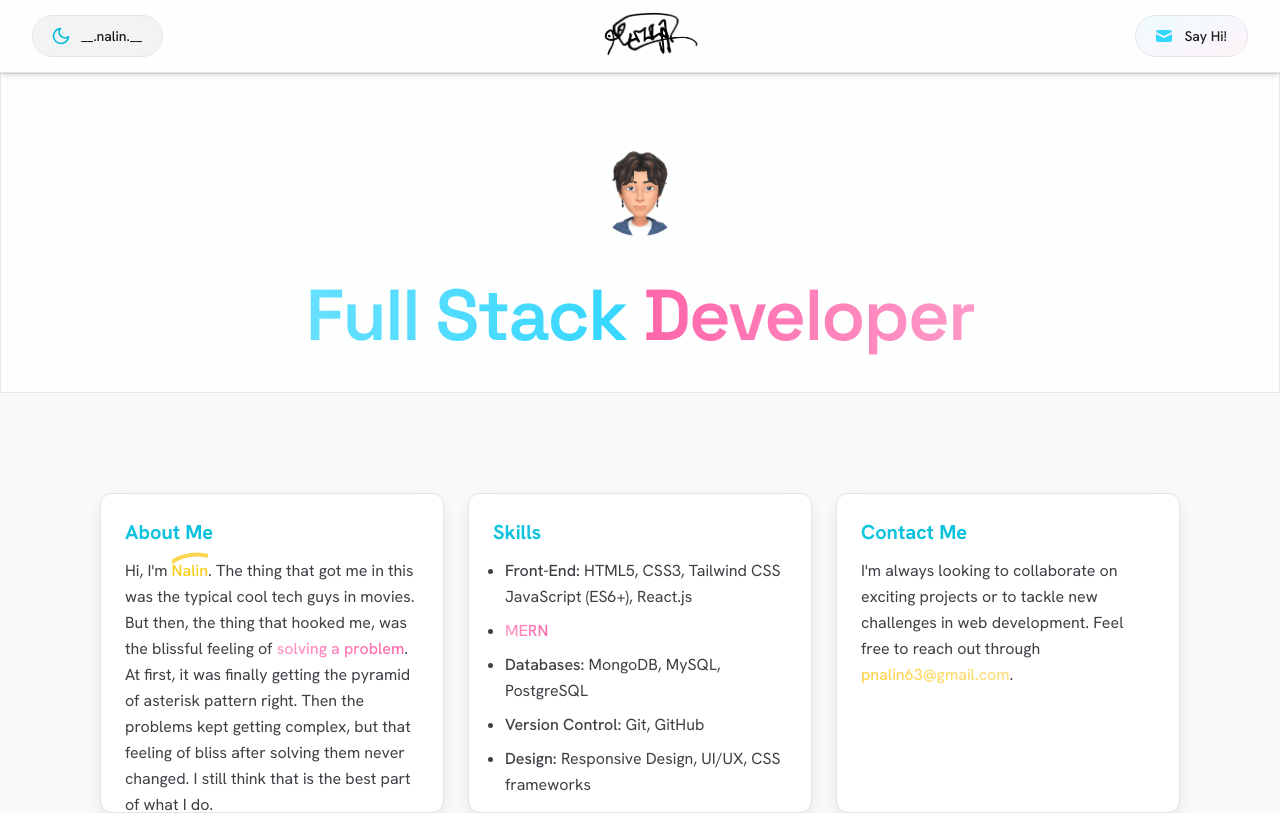
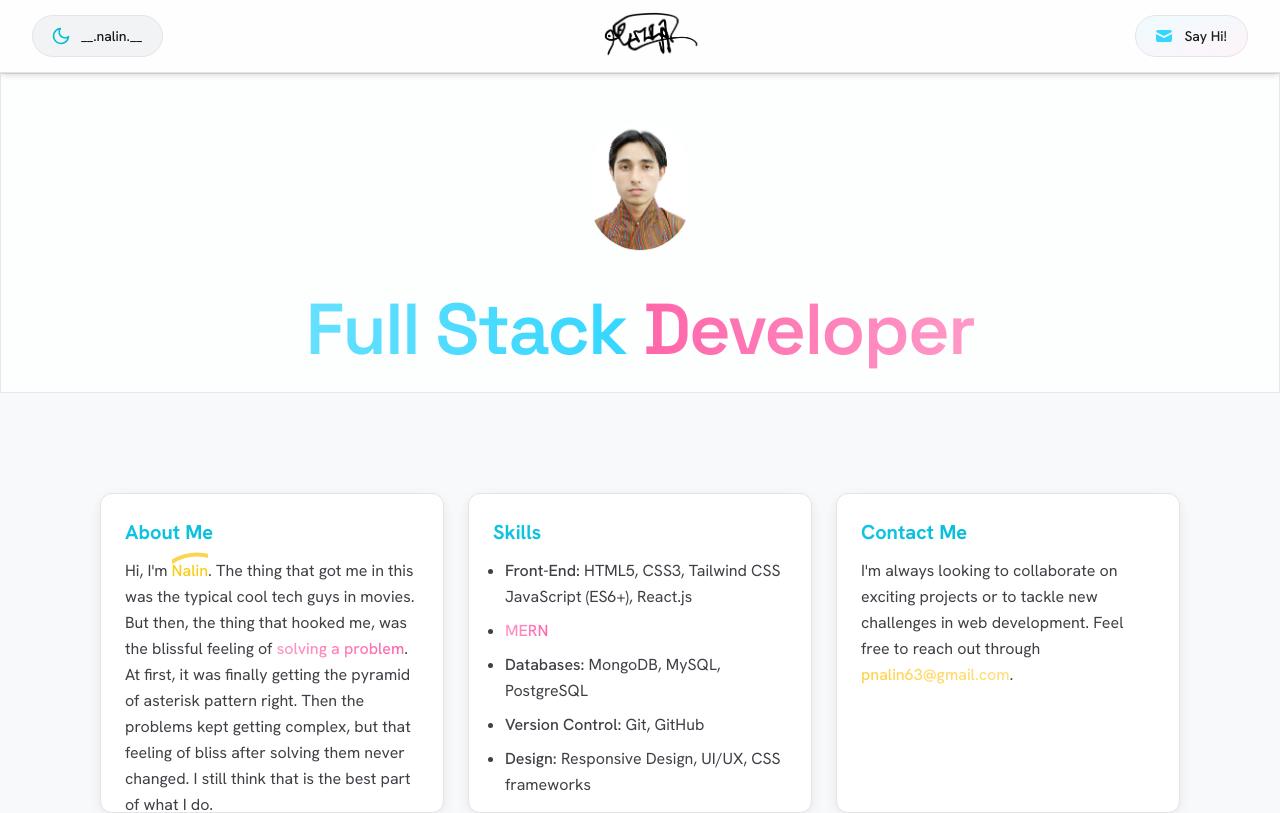
Before and after one commit to NalinPradhan/profilepage, a React (Create React App) app: page / in a window 1280 px wide. Shown: the top 813 px of the page. Built offline with nearby package versions, Linux system fonts and the light colour scheme; what tailwindcss-motion would draw is missing.

Commit message:
changed avatar

```diff
--- a/src/components/Herotxt.jsx
+++ b/src/components/Herotxt.jsx
@@ -58,14 +58,14 @@ function Herotxt() {
           className="mt-6 motion-enter-active animate-hover relative z-10"
           onClick={animateIcon}
         >
-          <div className="absolute -inset-0.5 bg-gradient-to-r  rounded-full blur opacity-75 animate-pulse-slow"></div>
+          <div className="absolute -inset-0.5 bg-gradient-to-r  rounded-full w-56 blur opacity-75 animate-pulse-slow"></div>
           <img
             style={{ position: "relative" }}
             alt="hero"
             width="100"
             height="100"
-            className="rounded-full w-15   object-cover z-10 relative"
-            src="/secondavatar.png"
+            className="rounded-full w-15    object-cover z-10 relative"
+            src="/69.jpg"
           />
         </div>
 
```
Also changed, not shown: public/69.jpg (added).
